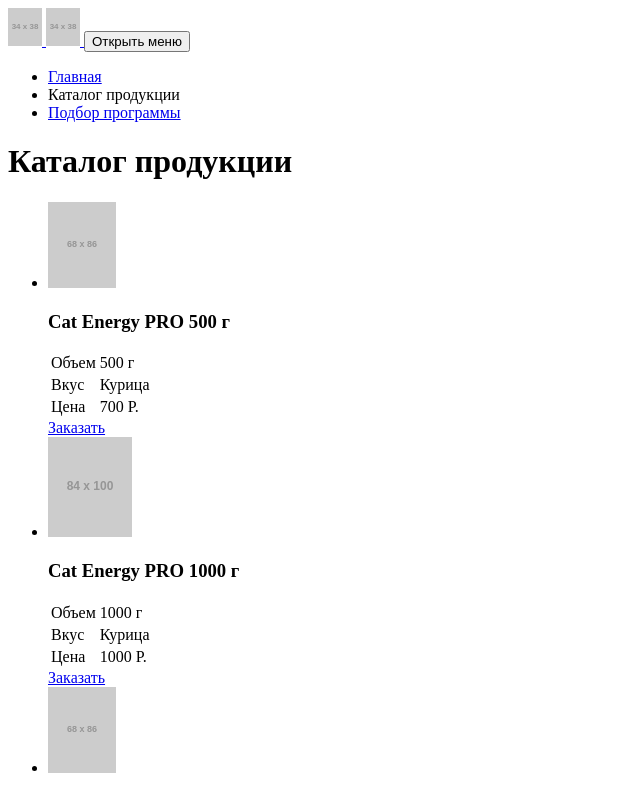
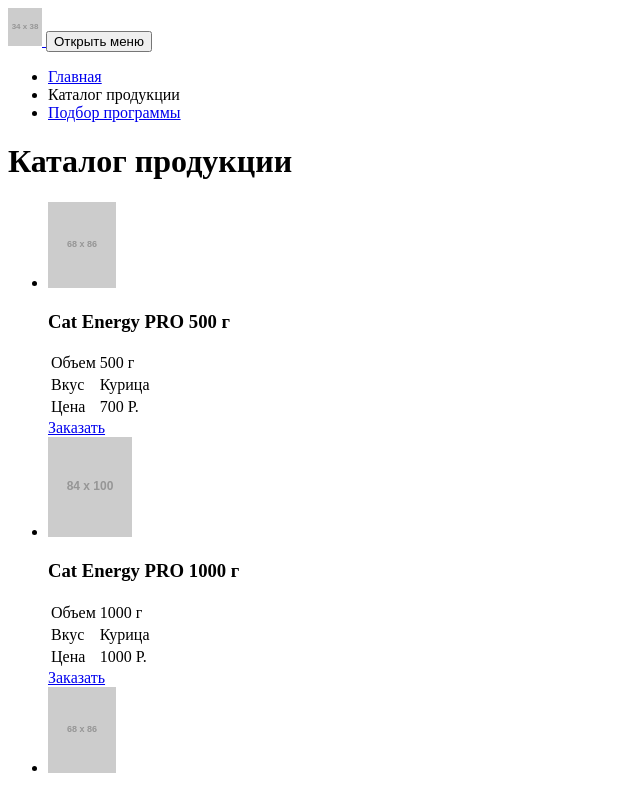
Before and after one commit to VeryBigBoss/263443-cat-energy-20, a website: page source/catalog.html in a window 1280 px wide. Shown: the top 792 px of the page, without its empty margins (0-640 px from the left). Drawn offline with Linux system fonts and the light colour scheme; placeholder pictures from the web are drawn by us.

Commit message:
Логотип сделан одной картинкой

```diff
--- a/source/catalog.html
+++ b/source/catalog.html
@@ -8,8 +8,7 @@
 <header class="page-header">
   <nav class="main-nav">
     <a href="index.html" class="logo">
-      <img src="https://via.placeholder.com/34x38" width="34" height="38" alt="Логотип">
-      <img src="https://via.placeholder.com/34x38" width="34" height="38" alt="CAT ENERGY">
+      <img src="https://via.placeholder.com/34x38" width="34" height="38" alt="Логотип CAT ENERGY">
     </a>
     <button class="main-nav__toggle" type="button">
       <span class="visually-hidden">Открыть меню</span>
@@ -204,7 +203,6 @@
   <footer class="page-footer">
     <div class="page-footer__wrapper">
       <a href="#" class="logo">
-        <img class="visually-hidden" src="https://via.placeholder.com/34x38" width="34" height="38" alt="Логотип">
         <img src="https://via.placeholder.com/34x38" width="34" height="38" alt="CAT ENERGY">
       </a>
       <ul class="social">
```
Also changed, not shown: source/form.html (+1 -3 lines), source/index.html (+1 -3 lines).
